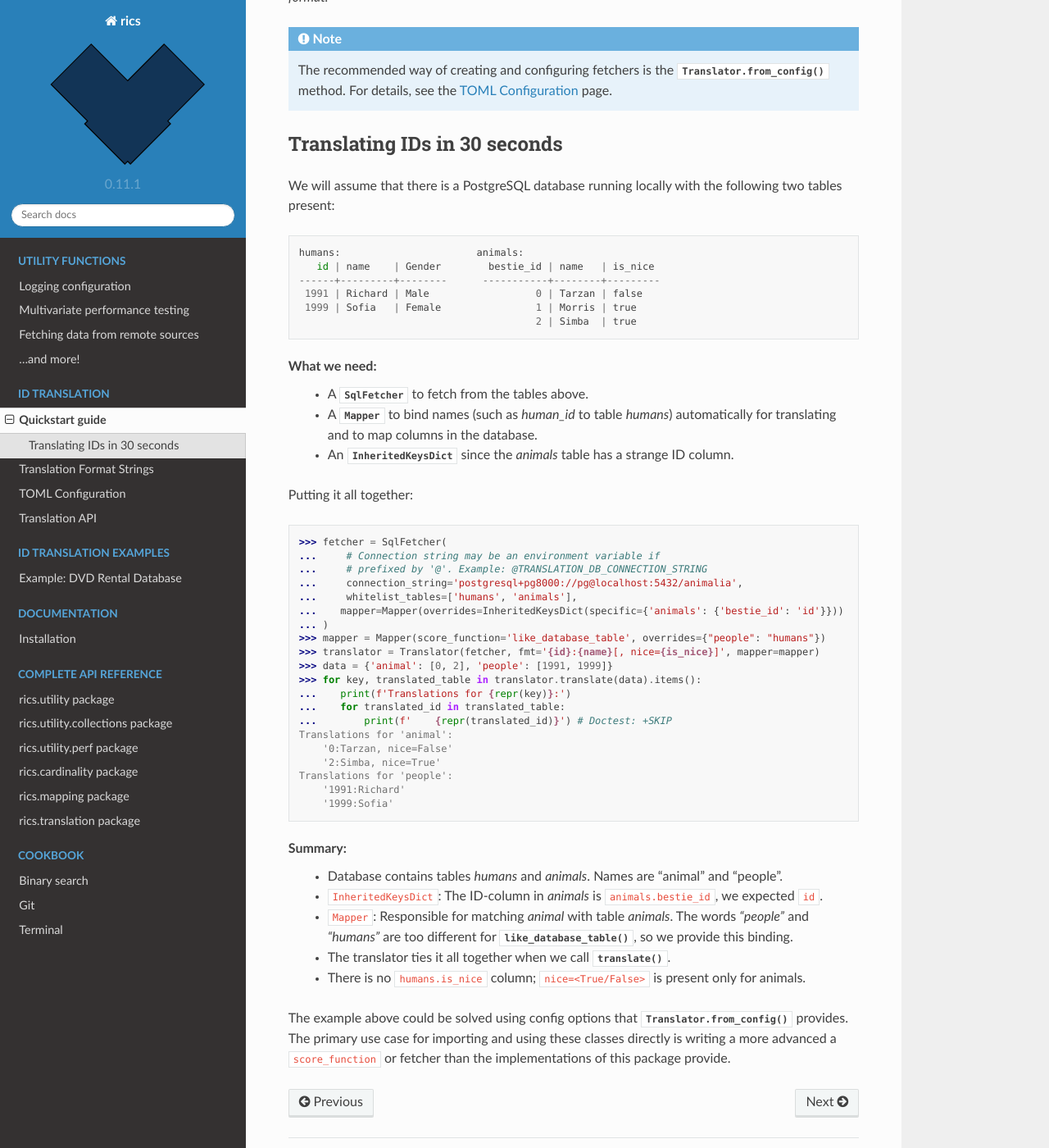
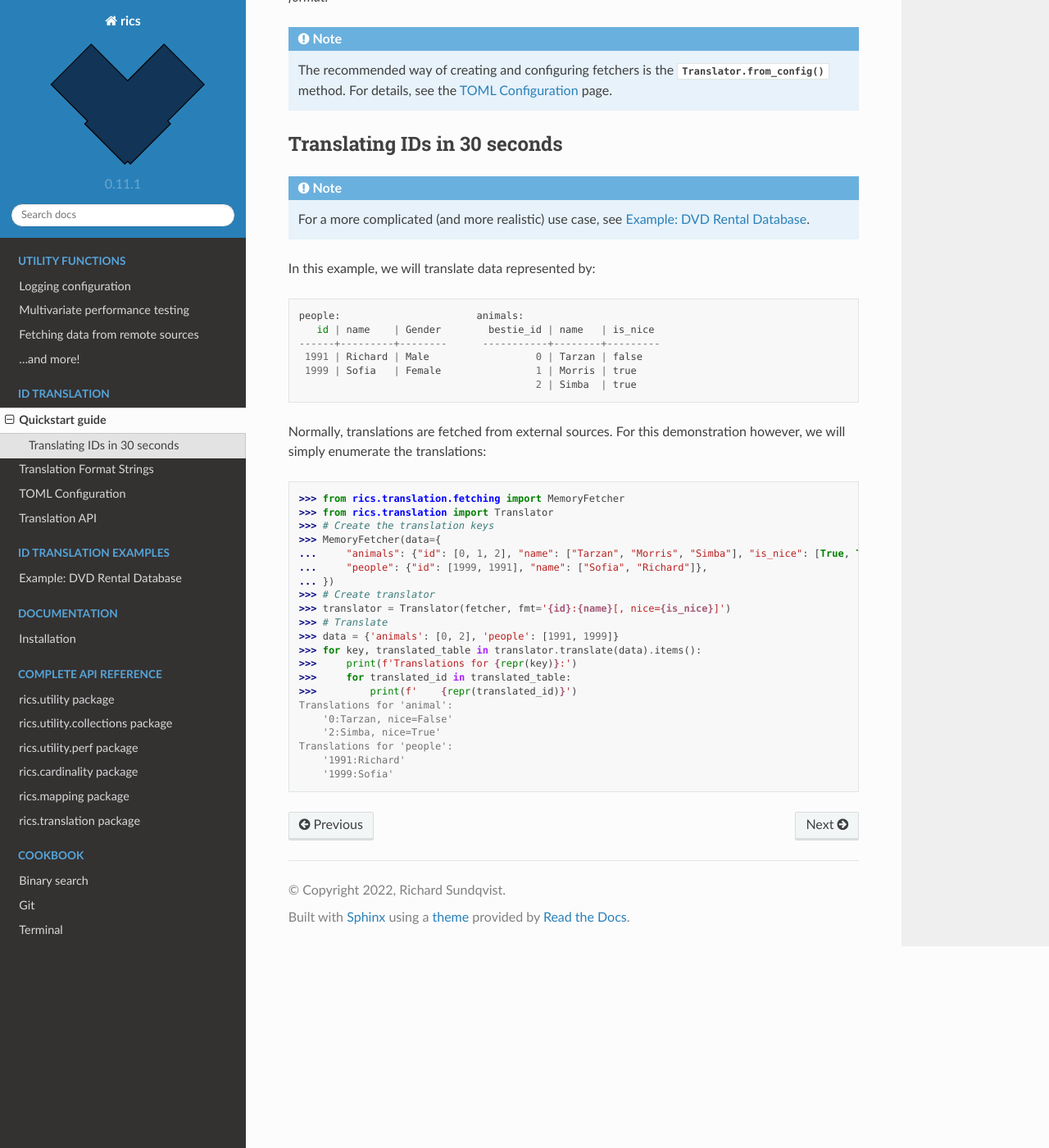
Before and after one commit to rsundqvist/rics, a Sphinx documentation site: the page built from docs/translation-quickstart.rst, in a window 1280 px wide and 1400 px high, scrolled down 445 px. Shown: the whole window at 82% size. Built offline with Sphinx 7.4.7 and the Read the Docs theme 2.0.0, drawn with Linux system fonts in a browser that asks for light colours; pages that are not in the unit, such as notebooks, are missing from menus.

```diff
--- a/docs/translation-quickstart.rst
+++ b/docs/translation-quickstart.rst
@@ -14,52 +14,41 @@
 =============================
 Translating IDs in 30 seconds
 =============================
-We will assume that there is a PostgreSQL database running locally with the following two tables present::
+.. note::
 
-    humans:                       animals:
+   For a more complicated (and more realistic) use case, see
+   `Example: DVD Rental Database <translation-quickstart.html#example-dvd-rental-database>`__.
+
+In this example, we will translate data represented by::
+
+    people:                       animals:
        id | name    | Gender        bestie_id | name   | is_nice
     ------+---------+--------      -----------+--------+---------
      1991 | Richard | Male                  0 | Tarzan | false
      1999 | Sofia   | Female                1 | Morris | true
                                             2 | Simba  | true
 
-What we need:
-    * A :class:`~rics.translation.fetching.SqlFetcher` to fetch from the tables above.
-    * A :class:`~rics.mapping.Mapper` to bind names (such as `human_id` to table `humans`) automatically for translating
-      and to map columns in the database.
-    * An :class:`~rics.utility.collections.inherited_keys_dict.InheritedKeysDict` since the `animals` table has a strange ID column.
+Normally, translations are fetched from external sources. For this demonstration however, we will simply enumerate the
+translations:
 
-Putting it all together:
-
->>> fetcher = SqlFetcher(
-...     # Connection string may be an environment variable if
-...     # prefixed by '@'. Example: @TRANSLATION_DB_CONNECTION_STRING
-...     connection_string='postgresql+pg8000://pg@localhost:5432/animalia',
-...     whitelist_tables=['humans', 'animals'],
-...    mapper=Mapper(overrides=InheritedKeysDict(specific={'animals': {'bestie_id': 'id'}}))
-... )  # doctest: +SKIP
->>> mapper = Mapper(score_function='like_database_table', overrides={"people": "humans"})
->>> translator = Translator(fetcher, fmt='{id}:{name}[, nice={is_nice}]', mapper=mapper) # doctest: +SKIP
->>> data = {'animal': [0, 2], 'people': [1991, 1999]}
+>>> from rics.translation.fetching import MemoryFetcher
+>>> from rics.translation import Translator
+>>> # Create the translation keys
+>>> MemoryFetcher(data={
+...     "animals": {"id": [0, 1, 2], "name": ["Tarzan", "Morris", "Simba"], "is_nice": [True, True, False]},
+...     "people": {"id": [1999, 1991], "name": ["Sofia", "Richard"]},
+... })
+>>> # Create translator
+>>> translator = Translator(fetcher, fmt='{id}:{name}[, nice={is_nice}]')
+>>> # Translate
+>>> data = {'animals': [0, 2], 'people': [1991, 1999]}
 >>> for key, translated_table in translator.translate(data).items():
-...    print(f'Translations for {repr(key)}:')
-...    for translated_id in translated_table:
-...        print(f'    {repr(translated_id)}') # Doctest: +SKIP
+>>>     print(f'Translations for {repr(key)}:')
+>>>     for translated_id in translated_table:
+>>>         print(f'    {repr(translated_id)}')
 Translations for 'animal':
     '0:Tarzan, nice=False'
     '2:Simba, nice=True'
 Translations for 'people':
     '1991:Richard'
     '1999:Sofia'
-
-**Summary**:
-    * Database contains tables `humans` and `animals`. Names are "animal" and "people".
-    * ``InheritedKeysDict``: The ID-column in `animals` is ``animals.bestie_id``, we expected ``id``.
-    * ``Mapper``: Responsible for matching `animal` with table `animals`. The words `"people"` and `"humans"` are too
-      different for :meth:`~rics.mapping.score_functions.like_database_table`, so we provide this binding.
-    * The translator ties it all together when we call :meth:`~rics.translation.Translator.translate`.
-    * There is no ``humans.is_nice`` column; ``nice=<True/False>`` is present only for animals.
-
-The example above could be solved using config options that :meth:`Translator.from_config()
-<rics.translation.Translator.from_config>` provides. The primary use case for importing and using these classes directly
-is writing a more advanced a ``score_function`` or fetcher than the implementations of this package provide.
```
Also changed, not shown: CHANGELOG.md (+1 -0 lines), 13 other files.
